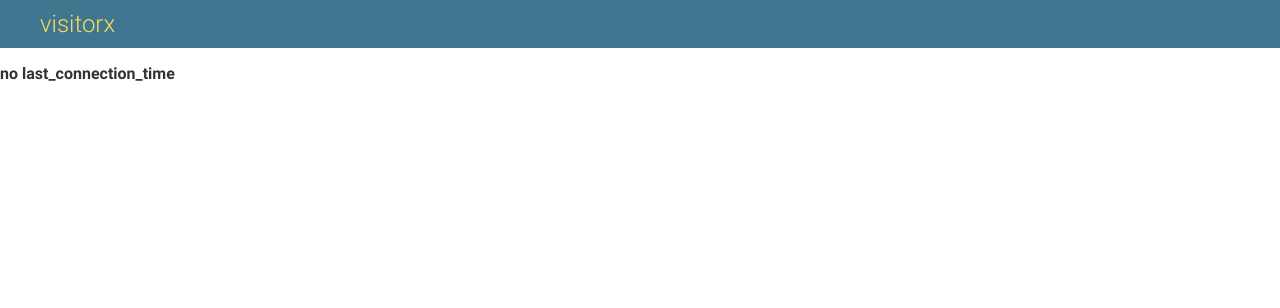
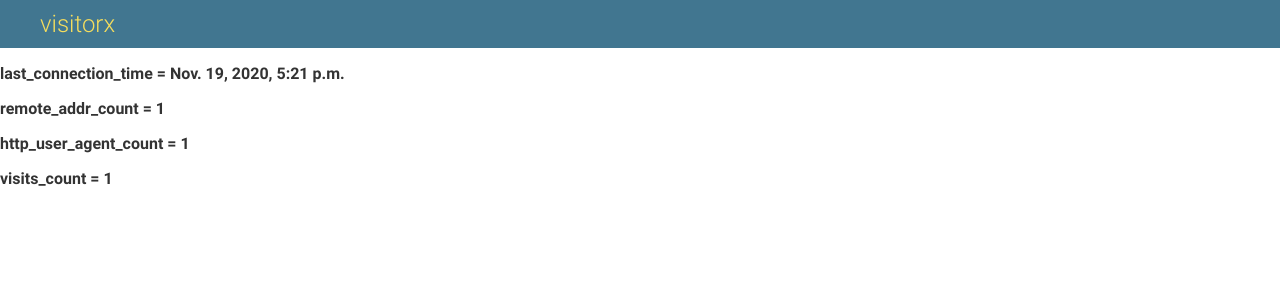
Before and after one commit to 1-0/visitorx, a Django app: page / in a window 1280 px wide. Shown: the top 308 px of the page. Run offline with Django 3.2, Linux system fonts and the light colour scheme; data comes from the database, SQL or seed files in the repository.

Commit message:
Add custom visit counter

```diff
--- a/visitorx/templates/base.html
+++ b/visitorx/templates/base.html
@@ -35,7 +35,21 @@
                     last_connection_time = {{ last_connection_time }}
                 {% else %}
                     no last_connection_time
-
+                {% endif %}
+            </h2>
+            <h2>
+                {% if remote_addr %}
+                    remote_addr_count = {{ remote_addr }}
+                {% endif %}
+            </h2>
+            <h2>
+                {% if http_user_agent %}
+                    http_user_agent_count = {{ http_user_agent }}
+                {% endif %}
+            </h2>
+            <h2>
+                {% if visits_count %}
+                    visits_count = {{ visits_count }}
                 {% endif %}
             </h2>
         </div>
--- /dev/null
+++ b/visitorx/visitorx/admin.py
@@ -0,0 +1,4 @@
+from django.contrib import admin
+from .models import Visit
+
+admin.site.register(Visit)
--- /dev/null
+++ b/visitorx/visitorx/models.py
@@ -0,0 +1,20 @@
+from django.db import models
+from django.contrib.sessions.models import Session
+from django.utils.translation import gettext as _
+
+
+class Visit(models.Model):
+    """Visit - class for visit content"""
+
+    visits_count = models.PositiveIntegerField(_('Count Visits'), default=0)
+    http_user_agent = models.CharField(_('http user agent'), max_length=255)
+    remote_addr = models.CharField(_('remote addr'), max_length=255)
+    last_visit = models.DateTimeField(_('last visit'))
+
+    ordering = ['-id', ]
+
+    def __repr__(self):
+        return _("<Visit #%s> ") % (self.id, )
+
+    def __str__(self):
+        return _("<Visit #%s> ") % (self.id, )
--- a/visitorx/visitorx/views.py
+++ b/visitorx/visitorx/views.py
@@ -1,19 +1,35 @@
 import datetime
 from django.shortcuts import render
-from django.http import HttpResponse
-from django.template import loader
+from django.db import models
+from .models import Visit
 
 
 def home(request):
     if request.COOKIES.get('last_visit_connection'):
         last_visit_connection = request.COOKIES['last_visit_connection']
         last_connection_time = datetime.datetime.fromisoformat(last_visit_connection)
+        visit = Visit.objects.get_or_create(last_visit=last_connection_time)[0]
     else:
-        last_connection_time = None
-    t = loader.get_template('base.html')
-    c = {
-        'last_connection_time': last_connection_time,
-    }
-    res = HttpResponse(t.render(c, request))
-    res.set_cookie('last_visit_connection', datetime.datetime.now().isoformat())
+        last_connection_time = datetime.datetime.now()
+        visit = Visit()
+    visit.http_user_agent = request.META['HTTP_USER_AGENT']
+    visit.remote_addr = request.META['REMOTE_ADDR']
+    last_visit_connection = datetime.datetime.now()
+    visit.last_visit = last_visit_connection
+    visit.visits_count += 1
+    visit.save()
+
+    visits = Visit.objects.all()
+    remote_addr = visits.aggregate(remote_addr=models.Count('remote_addr'))
+    http_user_agent = visits.aggregate(http_user_agent=models.Count('http_user_agent'))
+    visits_count = visit.visits_count
+    res = render(request, 'base.html',
+                 {
+                     'last_connection_time': last_connection_time,
+                     'remote_addr': remote_addr['remote_addr'],
+                     'http_user_agent': http_user_agent['http_user_agent'],
+                     'visits_count': visits_count,
+                 }
+                 )
+    res.set_cookie('last_visit_connection', last_visit_connection.isoformat())
     return res
```
Also changed, not shown: visitorx/visitorx/migrations/0001_initial.py (added), visitorx/visitorx/migrations/0002_remove_visit_session_id.py (added), visitorx/visitorx/migrations/__init__.py (added).
